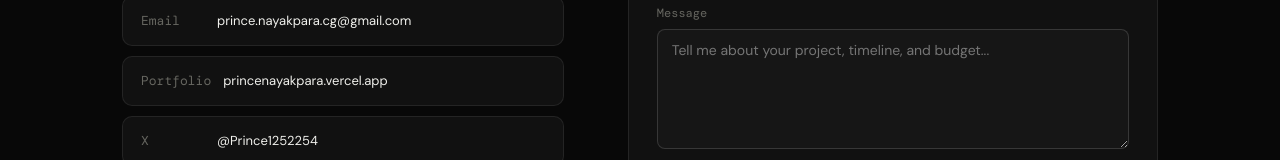
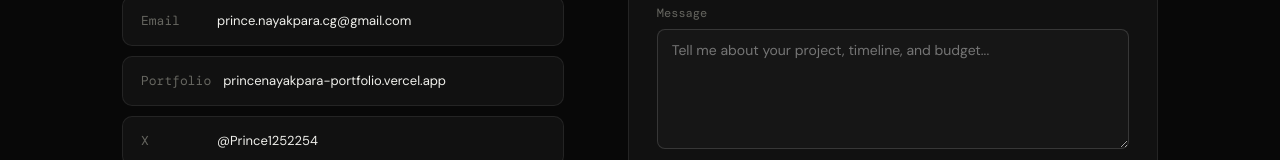
Before and after one commit to princenayakpara/prince-portfolio, a React (Vite) app: page /contact in a window 1280 px wide. Shown: the part 496-656 px from the top of the page. Built offline with nearby package versions, Linux system fonts and the light colour scheme.

Commit message:
fix: update production domain in Contact page

```diff
--- a/src/pages/Contact.tsx
+++ b/src/pages/Contact.tsx
@@ -77,8 +77,8 @@ export function Contact() {
               </div>
               <div className="contact-row">
                 <span>Portfolio</span>
-                <a href="https://princenayakpara.vercel.app/" target="_blank" rel="noopener noreferrer">
-                  princenayakpara.vercel.app
+                <a href="https://princenayakpara-portfolio.vercel.app/" target="_blank" rel="noopener noreferrer">
+                  princenayakpara-portfolio.vercel.app
                 </a>
               </div>
               <div className="contact-row">
```
